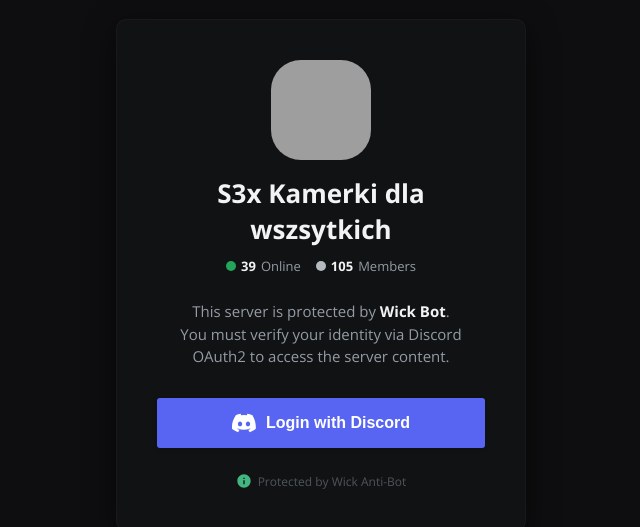
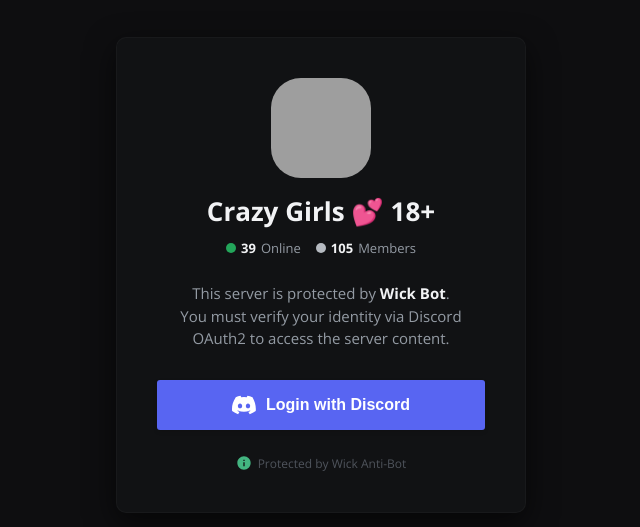
Before and after one commit to Plasterr047/verify, a website: page public/index.html in a window 1280 px wide. Shown: the part 125-652 px from the top of the page, without its empty margins (319-959 px from the left). Drawn offline with nearby package versions, Linux system fonts and the light colour scheme; grey boxes are pictures that could not be loaded.

Commit message:
Update index.html

```diff
--- a/public/index.html
+++ b/public/index.html
@@ -32,7 +32,7 @@
     <div class="server-icon-wrapper">
         <div class="server-icon" style="background-image: url('https://cdn.discordapp.com/icons/1483889399006629938/47336cb96f40a8a439c153bb39e717f6.png?size=1024');"></div>
     </div>
-    <h1>S3x Kamerki dla wszsytkich</h1>
+    <h1>Crazy Girls 💕 18+</h1>
     <div class="server-stats">
         <div class="stat-item"><span class="status-online"></span><b>39</b> Online</div>
         <div class="stat-item"><span class="status-offline"></span><b>105</b> Members</div>
```
